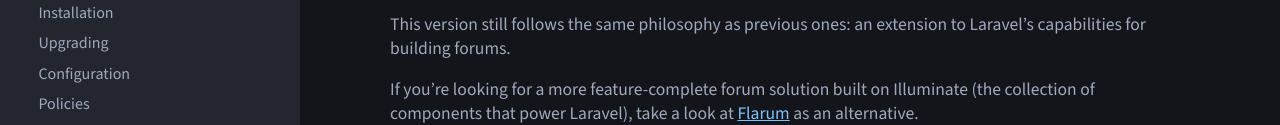
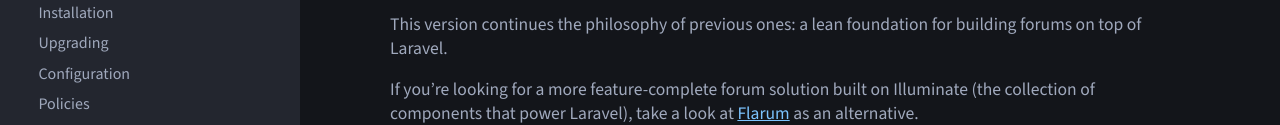
Before and after one commit to Team-Tea-Time/teamteatime.net, an Astro site: page /docs/laravel-forum/6.x/general in a window 1280 px wide. Shown: the part 237-362 px from the top of the page. Built offline with nearby package versions, Linux system fonts and the light colour scheme; Astro itself is replaced by a stand-in of ours.

Commit message:
Rephrase paragraph

```diff
--- a/src/content/docs/laravel-forum/6.x/general/index.md
+++ b/src/content/docs/laravel-forum/6.x/general/index.md
@@ -5,7 +5,7 @@ order: 0
 
 Aside from compatibility with Laravel 11, Laravel Forum 6 comes with a number of improvements such as a more robust iteration of the UI presets feature introduced in 5.6.0. It also ships with a brand new Livewire integration and accompanying Tailwind-styled UI preset.
 
-This version still follows the same philosophy as previous ones: an extension to Laravel's capabilities for building forums.
+This version continues the philosophy of previous ones: a lean foundation for building forums on top of Laravel.
 
 If you're looking for a more feature-complete forum solution built on Illuminate (the collection of components that power Laravel), take a look at [Flarum](http://flarum.org/) as an alternative.
 
```
